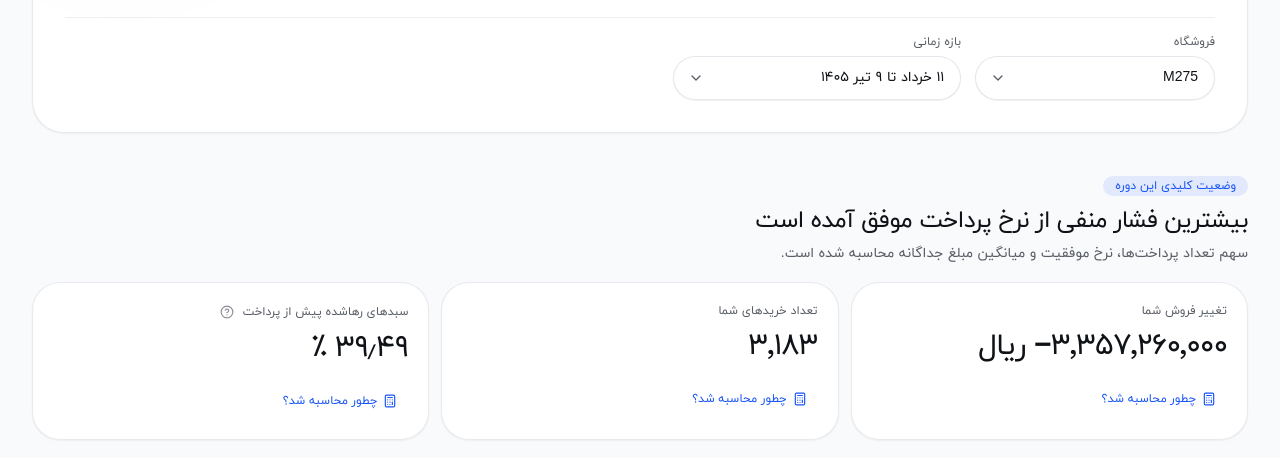
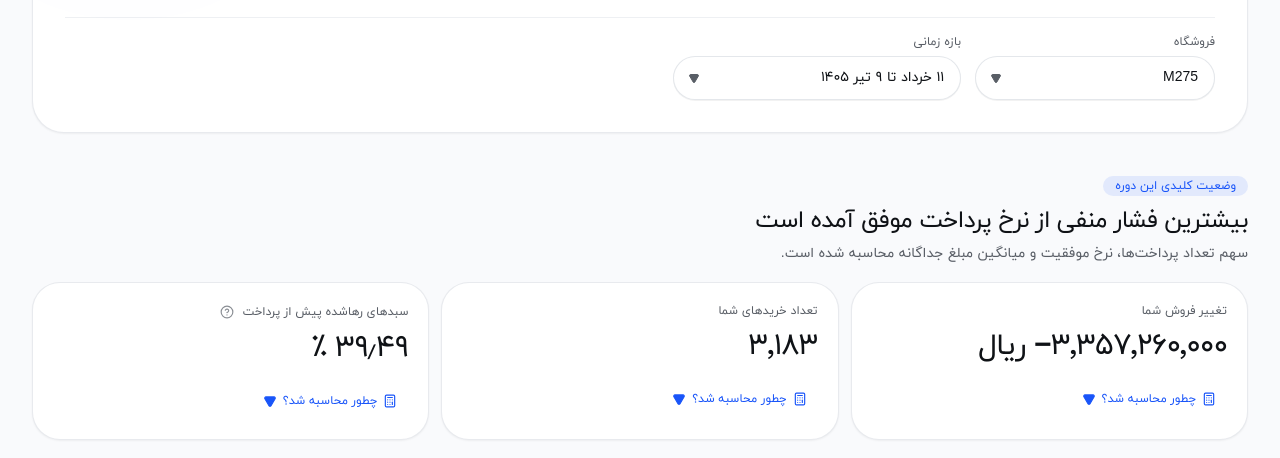
Before and after one commit to Pezhm4n/challenge-1-zarinpal, a Next.js app: page / in a window 1280 px wide. Shown: the part 285-743 px from the top of the page. Built offline with nearby package versions, Linux system fonts and the light colour scheme.

Commit message:
fix(ux): triangle caret on selects and evidence toggles with open rotation, wrap long evidence button labels to fix recovery subcard overflow at 320px

```diff
--- a/src/components/ui/select.tsx
+++ b/src/components/ui/select.tsx
@@ -4,7 +4,7 @@ import * as React from "react"
 import { Select as SelectPrimitive } from "@base-ui/react/select"
 
 import { cn } from "@/lib/utils"
-import { ChevronDownIcon, CheckIcon, ChevronUpIcon } from "lucide-react"
+import { ChevronDownIcon, CheckIcon, ChevronUpIcon, Play } from "lucide-react"
 
 const Select = SelectPrimitive.Root
 
@@ -43,7 +43,7 @@ function SelectTrigger({
       data-slot="select-trigger"
       data-size={size}
       className={cn(
-        "flex w-full items-center justify-between gap-2 rounded-full border border-border/80 bg-card py-2 pe-3.5 ps-4 text-sm font-medium whitespace-nowrap shadow-2xs transition-all outline-none select-none hover:border-border hover:bg-muted/30 focus-visible:border-primary focus-visible:ring-2 focus-visible:ring-primary focus-visible:ring-offset-2 disabled:cursor-not-allowed disabled:opacity-50 aria-invalid:border-destructive aria-invalid:ring-2 aria-invalid:ring-destructive/30 data-placeholder:text-muted-foreground data-[size=default]:h-11 data-[size=sm]:h-9 data-[size=sm]:px-3 *:data-[slot=select-value]:line-clamp-1 *:data-[slot=select-value]:flex *:data-[slot=select-value]:items-center *:data-[slot=select-value]:gap-1.5 [&_svg]:pointer-events-none [&_svg]:shrink-0 [&_svg:not([class*='size-'])]:size-4 cursor-pointer",
+        "flex w-full items-center justify-between gap-2 rounded-full border border-border/80 bg-card py-2 pe-3.5 ps-4 text-sm font-medium whitespace-nowrap shadow-2xs transition-all outline-none select-none hover:border-border hover:bg-muted/30 focus-visible:border-primary focus-visible:ring-2 focus-visible:ring-primary focus-visible:ring-offset-2 disabled:cursor-not-allowed disabled:opacity-50 aria-invalid:border-destructive aria-invalid:ring-2 aria-invalid:ring-destructive/30 data-placeholder:text-muted-foreground data-[size=default]:h-11 data-[size=sm]:h-9 data-[size=sm]:px-3 *:data-[slot=select-value]:line-clamp-1 *:data-[slot=select-value]:flex *:data-[slot=select-value]:items-center *:data-[slot=select-value]:gap-1.5 [&_svg]:pointer-events-none [&_svg]:shrink-0 [&_svg:not([class*='size-'])]:size-4 cursor-pointer [&[data-popup-open]_[data-slot=select-trigger-icon]]:rotate-180",
         className
       )}
       {...props}
@@ -51,7 +51,10 @@ function SelectTrigger({
       {children}
       <SelectPrimitive.Icon
         render={
-          <ChevronDownIcon className="pointer-events-none size-4 text-muted-foreground transition-transform duration-200" />
+          <Play
+            data-slot="select-trigger-icon"
+            className="pointer-events-none size-3 rotate-90 fill-current text-muted-foreground transition-transform duration-200"
+          />
         }
       />
     </SelectPrimitive.Trigger>
--- a/src/entities/insight/insight-card.tsx
+++ b/src/entities/insight/insight-card.tsx
@@ -6,6 +6,7 @@ import {
   CircleAlert,
   CircleCheck,
   CircleMinus,
+  Play,
   ShieldCheck,
 } from "lucide-react"
 
@@ -153,6 +154,7 @@ export function InsightCard({
           >
             <Calculator aria-hidden="true" data-icon="inline-start" />
             چطور محاسبه شد؟
+            <Play aria-hidden="true" data-icon="inline-end" className="rotate-90 fill-current" />
           </Button>
           <Button
             variant="outline"
--- a/src/features/action-center/action-center.tsx
+++ b/src/features/action-center/action-center.tsx
@@ -7,6 +7,7 @@ import {
   CircleMinus,
   Database,
   FlaskConical,
+  Play,
   TrendingDown,
   TrendingUp,
 } from "lucide-react"
@@ -111,6 +112,7 @@ function HeadlineMetric({
       >
         <Calculator aria-hidden="true" data-icon="inline-start" />
         چطور محاسبه شد؟
+        <Play aria-hidden="true" data-icon="inline-end" className="rotate-90 fill-current" />
       </Button>
     </div>
   )
--- a/src/features/conversion-recovery/conversion-recovery-page.tsx
+++ b/src/features/conversion-recovery/conversion-recovery-page.tsx
@@ -108,7 +108,7 @@ function EvidenceButton({
     <Button
       variant="ghost"
       size="sm"
-      className="min-h-9 w-full justify-start text-xs font-medium text-primary hover:bg-primary/10 hover:text-primary"
+      className="min-h-9 w-full justify-start whitespace-normal text-xs font-medium text-primary hover:bg-primary/10 hover:text-primary"
       aria-label={`مشاهده ${label}`}
       onClick={() => onRequest(evidenceId)}
     >
--- a/src/features/customer-growth/evidence-details.tsx
+++ b/src/features/customer-growth/evidence-details.tsx
@@ -7,7 +7,7 @@ import {
   TableHeader,
   TableRow,
 } from "./ui/table"
-import { CalendarDays, Scale } from "lucide-react"
+import { CalendarDays, Play, Scale } from "lucide-react"
 import {
   formatPersianDateTime,
   formatPersianPeriod,
@@ -86,11 +86,17 @@ export function EvidenceDetails({ evidence }: EvidenceDetailsProps) {
     <details className="group rounded-2xl border border-border/60 bg-muted/20 p-4 transition-all">
       <summary className="flex min-h-11 cursor-pointer list-none items-center justify-between font-semibold text-foreground hover:text-primary outline-none focus-visible:ring-2 focus-visible:ring-primary focus-visible:ring-offset-2 marker:content-none [&::-webkit-details-marker]:hidden">
         <span className="text-xs font-bold">چطور محاسبه شد؟</span>
-        <span className="rounded-full bg-muted px-2.5 py-0.5 text-xs font-normal text-muted-foreground group-open:hidden">
-          نمایش جزئیات
-        </span>
-        <span className="hidden rounded-full bg-muted px-2.5 py-0.5 text-xs font-normal text-muted-foreground group-open:inline">
-          بستن جزئیات
+        <span className="flex items-center gap-2">
+          <span className="rounded-full bg-muted px-2.5 py-0.5 text-xs font-normal text-muted-foreground group-open:hidden">
+            نمایش جزئیات
+          </span>
+          <span className="hidden rounded-full bg-muted px-2.5 py-0.5 text-xs font-normal text-muted-foreground group-open:inline">
+            بستن جزئیات
+          </span>
+          <Play
+            aria-hidden="true"
+            className="size-3 rotate-90 fill-current text-muted-foreground transition-transform duration-200 group-open:rotate-180"
+          />
         </span>
       </summary>
       <div className="mt-4 flex flex-col gap-4 text-sm">
--- a/src/features/customer-growth/ui/select.tsx
+++ b/src/features/customer-growth/ui/select.tsx
@@ -6,7 +6,7 @@ import * as React from "react"
 import { Select as SelectPrimitive } from "@base-ui/react/select"
 
 import { cn } from "@/lib/utils"
-import { ChevronDownIcon, CheckIcon, ChevronUpIcon } from "lucide-react"
+import { ChevronDownIcon, CheckIcon, ChevronUpIcon, Play } from "lucide-react"
 
 const Select = SelectPrimitive.Root
 
@@ -43,7 +43,7 @@ function SelectTrigger({
       data-slot="select-trigger"
       data-size={size}
       className={cn(
-        "flex min-h-11 w-fit items-center justify-between gap-1.5 rounded-lg border border-input bg-transparent py-2 pe-2 ps-2.5 text-sm whitespace-nowrap transition-colors outline-none select-none focus-visible:border-ring focus-visible:ring-3 focus-visible:ring-ring/50 disabled:cursor-not-allowed disabled:opacity-50 aria-invalid:border-destructive aria-invalid:ring-3 aria-invalid:ring-destructive/20 data-placeholder:text-muted-foreground data-[size=sm]:rounded-[min(var(--radius-md),10px)] *:data-[slot=select-value]:line-clamp-1 *:data-[slot=select-value]:flex *:data-[slot=select-value]:items-center *:data-[slot=select-value]:gap-1.5 dark:bg-input/30 dark:hover:bg-input/50 dark:aria-invalid:border-destructive/50 dark:aria-invalid:ring-destructive/40 [&_svg]:pointer-events-none [&_svg]:shrink-0 [&_svg:not([class*='size-'])]:size-4",
+        "flex min-h-11 w-fit items-center justify-between gap-1.5 rounded-lg border border-input bg-transparent py-2 pe-2 ps-2.5 text-sm whitespace-nowrap transition-colors outline-none select-none focus-visible:border-ring focus-visible:ring-3 focus-visible:ring-ring/50 disabled:cursor-not-allowed disabled:opacity-50 aria-invalid:border-destructive aria-invalid:ring-3 aria-invalid:ring-destructive/20 data-placeholder:text-muted-foreground data-[size=sm]:rounded-[min(var(--radius-md),10px)] *:data-[slot=select-value]:line-clamp-1 *:data-[slot=select-value]:flex *:data-[slot=select-value]:items-center *:data-[slot=select-value]:gap-1.5 dark:bg-input/30 dark:hover:bg-input/50 dark:aria-invalid:border-destructive/50 dark:aria-invalid:ring-destructive/40 [&_svg]:pointer-events-none [&_svg]:shrink-0 [&_svg:not([class*='size-'])]:size-4 cursor-pointer [&[data-popup-open]_[data-slot=select-trigger-icon]]:rotate-180",
         className
       )}
       {...props}
@@ -51,7 +51,10 @@ function SelectTrigger({
       {children}
       <SelectPrimitive.Icon
         render={
-          <ChevronDownIcon className="pointer-events-none size-4 text-muted-foreground" />
+          <Play
+            data-slot="select-trigger-icon"
+            className="pointer-events-none size-3 rotate-90 fill-current text-muted-foreground transition-transform duration-200"
+          />
         }
       />
     </SelectPrimitive.Trigger>
--- a/src/features/peer-opportunities/peer-opportunities-page.tsx
+++ b/src/features/peer-opportunities/peer-opportunities-page.tsx
@@ -1,7 +1,7 @@
 "use client";
 
 import { useRef, useState } from "react";
-import { ArrowLeft, BadgeCheck, Calculator, Database } from "lucide-react";
+import { ArrowLeft, BadgeCheck, Calculator, Database, Play } from "lucide-react";
 
 import { Badge } from "@/components/ui/badge";
 import { Button } from "@/components/ui/button";
@@ -169,6 +169,7 @@ export function PeerOpportunitiesPage({
             >
               <Calculator aria-hidden="true" data-icon="inline-start" />
               <span>چطور محاسبه شد؟</span>
+              <Play aria-hidden="true" data-icon="inline-end" className="rotate-90 fill-current" />
             </Button>
           </div>
         </section>
```
